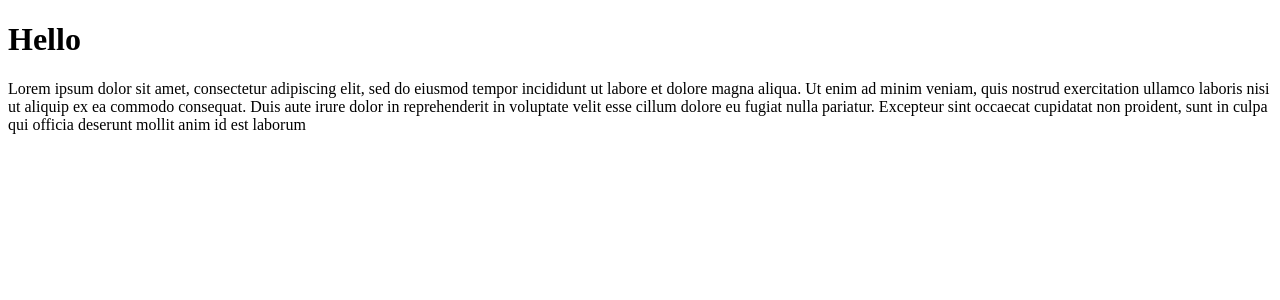
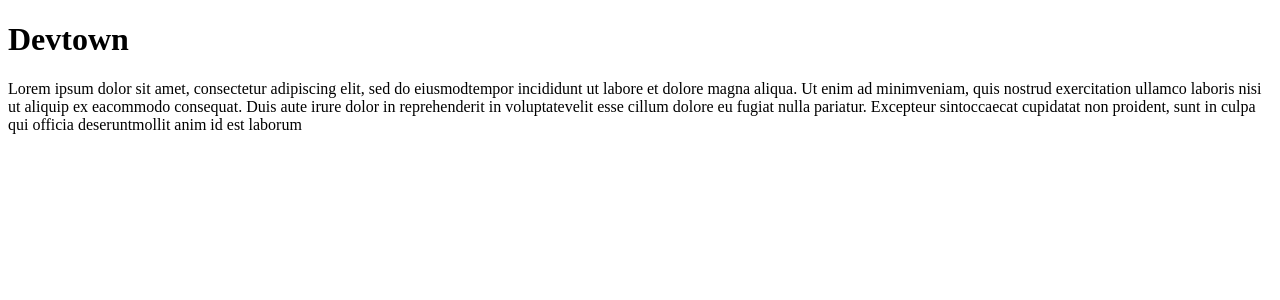
Before and after one commit to GayathmiKariyapperuma/getting_started_with_react, a JavaScript app: page / in a window 1280 px wide. Shown: the top 300 px of the page. Built offline with nearby package versions, Linux system fonts and the light colour scheme.

Commit message:
react fragment edit

```diff
--- a/src/App.js
+++ b/src/App.js
@@ -2,20 +2,14 @@ import "./styles.css";
 
 function App() {
   const name = "Devtown";
+  const para =
+    "Lorem ipsum dolor sit amet, consectetur adipiscing elit, sed do eiusmodtempor incididunt ut labore et dolore magna aliqua. Ut enim ad minimveniam, quis nostrud exercitation ullamco laboris nisi ut aliquip ex eacommodo consequat. Duis aute irure dolor in reprehenderit in voluptatevelit esse cillum dolore eu fugiat nulla pariatur. Excepteur sintoccaecat cupidatat non proident, sunt in culpa qui officia deseruntmollit anim id est laborum";
 
   return (
     <>
       {/* react fragment */}
-      <h1>Hello</h1>
-      <span>
-        Lorem ipsum dolor sit amet, consectetur adipiscing elit, sed do eiusmod
-        tempor incididunt ut labore et dolore magna aliqua. Ut enim ad minim
-        veniam, quis nostrud exercitation ullamco laboris nisi ut aliquip ex ea
-        commodo consequat. Duis aute irure dolor in reprehenderit in voluptate
-        velit esse cillum dolore eu fugiat nulla pariatur. Excepteur sint
-        occaecat cupidatat non proident, sunt in culpa qui officia deserunt
-        mollit anim id est laborum
-      </span>
+      <h1>{name}</h1>
+      <span>{para}</span>
     </>
   );
 }
```
